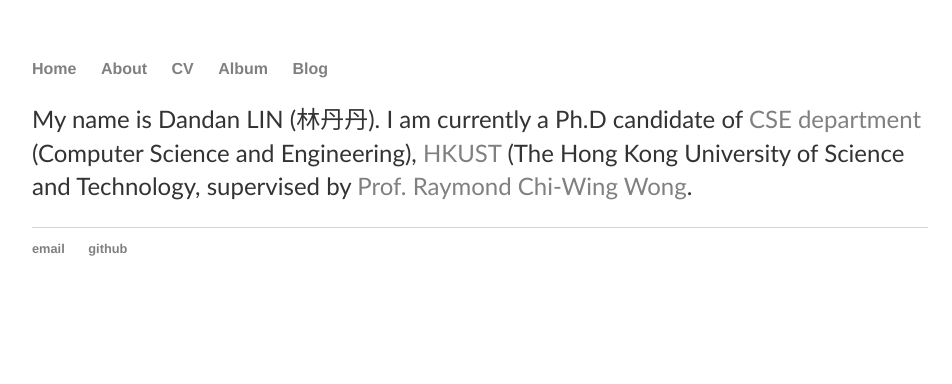
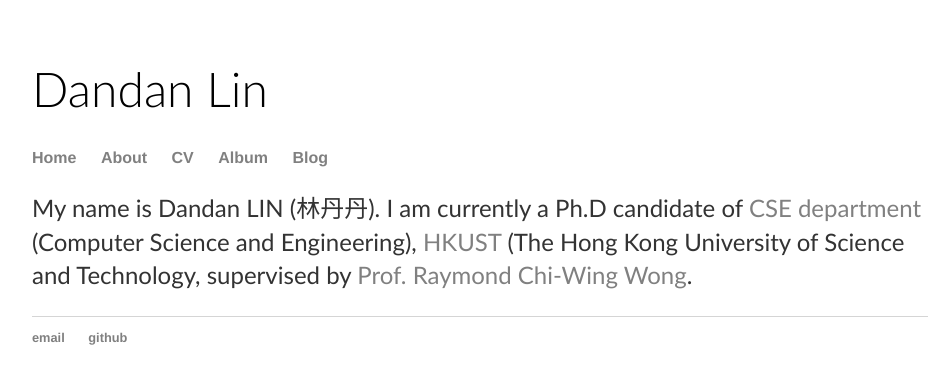
Before and after one commit to 2danlin/2danlin.github.io, a Jekyll site: the page built from index.html, in a window 1280 px wide. Shown: the top 384 px of the page, without its empty margins (160-1112 px from the left). Built offline with Jekyll 4.4.1, drawn with Linux system fonts in a browser that asks for light colours.

Commit message:
Update default.html

```diff
--- a/_layouts/default.html
+++ b/_layouts/default.html
@@ -7,6 +7,7 @@
 			<link rel="stylesheet" type="text/css" href="/css/style.css">
 		</head>
 		<body>
+			<h1>Dandan Lin</h1>
 			<nav>
 	    		<ul>
 	        		<li><a href="/">Home</a></li>
```
